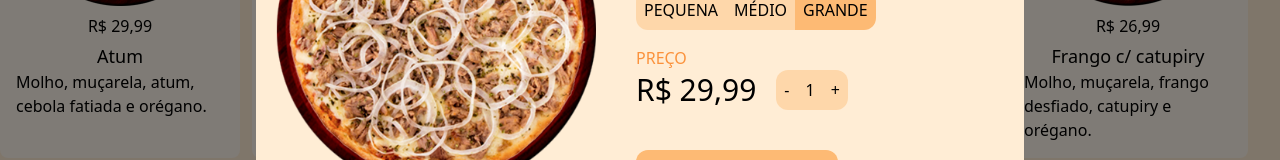
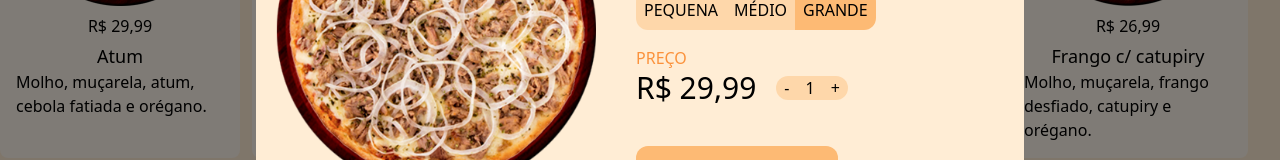
Before and after one commit to gutoamorim/pizzaria-legado, a React (Vite) app: page /pizzas in a window 1280 px wide. Both pictures are taken after a click on the element 120 px from the left and 340 px from the top of the page. Shown: the part 370-530 px from the top of the page. Built offline with nearby package versions, Linux system fonts and the light colour scheme.

Commit message:
Criado componente UpdateQuantity

```diff
--- a/src/components/Cart.jsx
+++ b/src/components/Cart.jsx
@@ -1,11 +1,12 @@
 import { useContext, useEffect, useState } from "react";
 import { GlobalContext } from "../contexts/GlobalContext";
+import UpdateQuantity from "./UpdateQuantity";
 
 export default function Cart() {
   const { cart, setCart } = useContext(GlobalContext);
-  const [itemsCart, setItemsCart] = useState(cart ? cart : []);
+  const [order, setOrder] = useState(cart);
 
-  const pizzas = itemsCart
+  const pizzas = cart
     .map((item) => item.price * item.quantity)
     .reduce((a, b) => a + b, 0);
   const taxa = 4.99;
@@ -14,22 +15,24 @@ export default function Cart() {
   const total = subTotal - desconto;
 
   function handleQuantity(e, index, item) {
-    if (e.target.id === "subtract") {
-      setItemsCart((state) => (state[index].quantity = item.quantity++));
-    } else if (e.target.id === "add") {
-      setItemsCart((state) => (state[index].quantity = item.quantity++));
-    }
-
-    // Object.assign(itemsCart[index].quantity, updateCart);
-    // setItemsCart(updateCart);
-    // setCart(updateCart);
+    setCart((state) => {
+      const updatedOrder = state;
+      let orderQuantity = item.quantity;
+      if (e.target.id === "add") {
+        console.log("somar");
+        orderQuantity++;
+        Object.assign(updatedOrder[index], { quantity: orderQuantity });
+      }
+      // setCart(updatedOrder);
+      return updatedOrder;
+    });
   }
 
   return (
     <div className="w-64 bg-orange-50 p-4 transition">
       <h1 className="text-xl font-medium">Carrinho</h1>
-      {itemsCart &&
-        itemsCart.map((item, index) => (
+      {cart &&
+        cart.map((item, index) => (
           <div
             className="flex justify-between items-center mt-2 gap-2"
             key={index}
@@ -38,7 +41,7 @@ export default function Cart() {
               <img src={item.img} alt="" />
             </div>
             <p className="flex-1">{item.name}</p>
-            <div className="flex">
+            {/* <div className="flex">
               <div
                 id="subtract"
                 className="bg-orange-200 px-2 rounded-tl-xl rounded-bl-xl cursor-pointer hover:bg-orange-300"
@@ -54,7 +57,8 @@ export default function Cart() {
               >
                 +
               </div>
-            </div>
+            </div> */}
+            <UpdateQuantity quantity={item.quantity} />
           </div>
         ))}
 
--- a/src/components/PizzaModal.jsx
+++ b/src/components/PizzaModal.jsx
@@ -1,5 +1,6 @@
 import { useContext, useState } from "react";
 import { GlobalContext } from "../contexts/GlobalContext";
+import UpdateQuantity from "./UpdateQuantity";
 
 export default function PizzaModal({ modal, setModal, pizzaItem }) {
   if (!modal) return null;
@@ -117,23 +118,10 @@ export default function PizzaModal({ modal, setModal, pizzaItem }) {
                 currency: "BRL",
               })}
             </span>
-            <div className="flex">
-              <div
-                id="subtract"
-                className="bg-orange-200 p-2 rounded-tl-xl rounded-bl-xl cursor-pointer hover:bg-orange-300"
-                onClick={handleQuantity}
-              >
-                -
-              </div>
-              <div className="bg-orange-200 p-2">{order.quantity}</div>
-              <div
-                id="add"
-                className="bg-orange-200 p-2 rounded-tr-xl rounded-br-xl cursor-pointer hover:bg-orange-300"
-                onClick={handleQuantity}
-              >
-                +
-              </div>
-            </div>
+            <UpdateQuantity
+              handleQuantity={handleQuantity}
+              quantity={order.quantity}
+            />
           </div>
 
           <div className="flex items-center gap-4">
--- /dev/null
+++ b/src/components/UpdateQuantity.jsx
@@ -0,0 +1,21 @@
+export default function UpdateQuantity({ handleQuantity, quantity }) {
+  return (
+    <div className="flex items-center">
+      <div
+        id="subtract"
+        className="bg-orange-200 px-2 rounded-tl-xl rounded-bl-xl cursor-pointer hover:bg-orange-300"
+        onClick={handleQuantity}
+      >
+        -
+      </div>
+      <div className="bg-orange-200 px-2">{quantity}</div>
+      <div
+        id="add"
+        className="bg-orange-200 px-2 rounded-tr-xl rounded-br-xl cursor-pointer hover:bg-orange-300"
+        onClick={handleQuantity}
+      >
+        +
+      </div>
+    </div>
+  );
+}
```
Also changed, not shown: src/hooks/useOrder.jsx (added).
